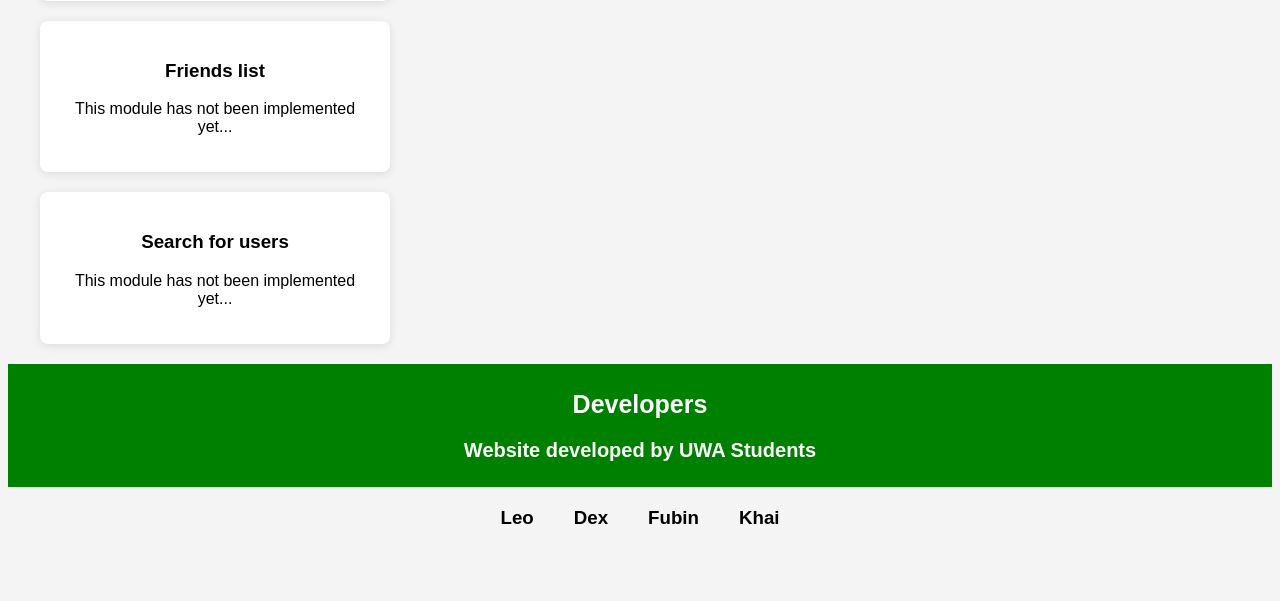
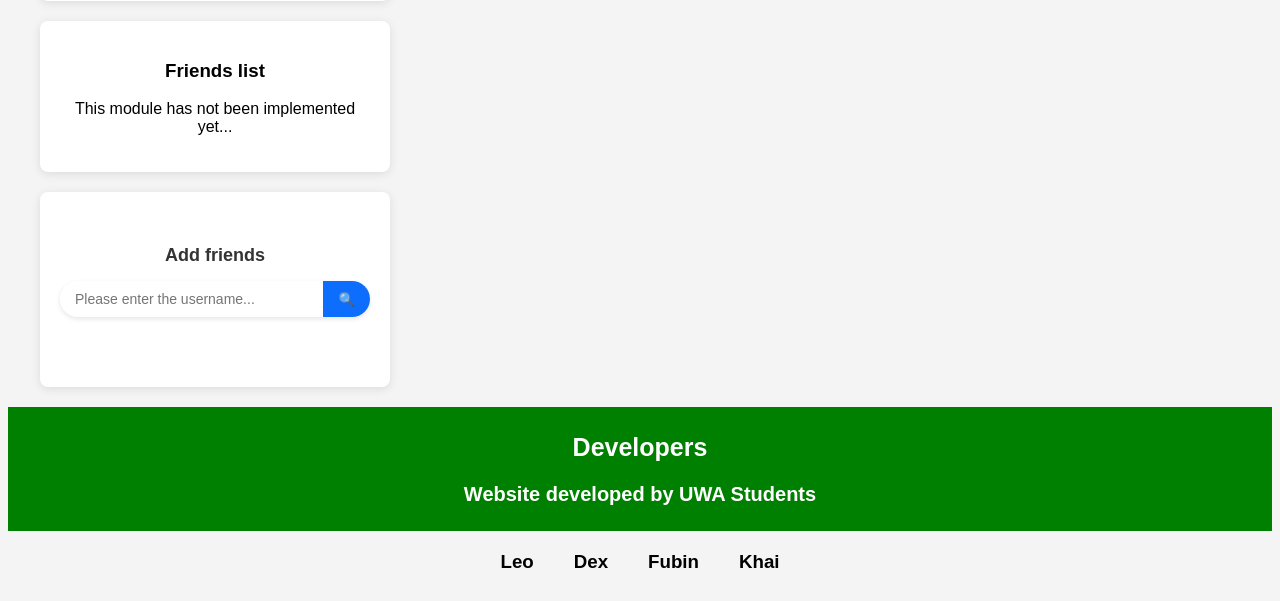
Before and after one commit to leo-mcgill/Group93, a Flask app: page /profile in a window 1280 px wide. Shown: the part 559-1160 px from the top of the page. Before the commit the page ends 1083 px from the top, so only its background shows below. Run offline with Flask 3, Linux system fonts and the light colour scheme; the visitor is signed in with stand-in values (Sample User, id 1); data comes from the database, SQL or seed files in the repository.

Commit message:
Implemented the “add friends” module. Added the corresponding route in routes.py. Refactored the /add_friend endpoint in routes.py for clearer logic. Made minor tweaks to profile.html

```diff
--- a/app/routes.py
+++ b/app/routes.py
@@ -266,23 +266,35 @@ def search_users():
 @application.route('/add_friend', methods=['POST'])
 @login_required
 def add_friend():
-    data = request.get_json()
-    friend_username = data.get('username')
+    try:
+        data = request.get_json()
+        friend_username = data.get('username')
 
-    # Check if the user exists in the database
-    friend = User.query.filter_by(username=friend_username).first()
+        if not friend_username:
+            return jsonify({"error": "Username cannot be empty"}), 400
 
-    if current_user:
-        if current_user.id != friend.id and not friend.is_friends_with(current_user):
-            # Add the current user to the friend's friend list
-            friend.friends.append(current_user)
-            db.session.commit()
-            return jsonify({"message": f"You were added as a friend to {friend.username}!"}), 200
-        else:
-            flash('Error, incorrect friend', 'warning')
-            return jsonify({"error": "Cannot add yourself or already in their friend list!"}), 400
-    else:
-        return jsonify({"error": "User not found!"}), 404
+        # Check if the user exists in the database
+        friend = User.query.filter_by(username=friend_username).first()
+
+        if not friend:
+            return jsonify({"error": "User not found"}), 404
+
+        # Cannot add yourself as a friend
+        if current_user.id == friend.id:
+            return jsonify({"error": "Cannot add yourself as a friend"}), 400
+
+        # Check if already friends
+        if friend.is_friends_with(current_user):
+            return jsonify({"error": "Already in their friend list"}), 400
+
+        # Add the current user to the friend's friend list
+        friend.friends.append(current_user)
+        db.session.commit()
+
+        return jsonify({"message": f"You were added as a friend to {friend.username}!"}), 200
+    except Exception as e:
+        db.session.rollback()  # Roll back the database transaction in case of an exception.
+        return jsonify({"error": f"An error occurred: {str(e)}"}), 500
 
 @application.route('/visualiseMovies')
 @login_required
@@ -425,7 +437,8 @@ def visualiseMoviesSharedSuggested():
 @application.route("/profile")
 @login_required
 def profile():
-    return render_template("profile.html")
+    friends = current_user.friends
+    return render_template("profile.html",friends=friends)
 
 @application.route('/update_avatar_color', methods=['POST'])
 @login_required
@@ -464,4 +477,36 @@ def update_bio():
         return jsonify({'success': True}), 200
     except Exception as e:
         return jsonify({'success': False, 'error': str(e)}), 500
+
+# User search route
+@application.route('/search_user')
+@login_required
+def search_user():
+    username = request.args.get('username', '').strip()
+
+    if not username:
+        return jsonify({'error': 'Please enter username'}), 400
+
+    # Can't search for yourself
+    if username == current_user.username:
+        return jsonify({'error': 'Can\'t add yourself as a friend'}), 400
+
+    # Query the user
+    user = User.query.filter_by(username=username).first()
+
+    if not user:
+        return jsonify({'error': 'The user does not exist'}), 404
+
+    # Check if you are already a friend
+    is_friend = current_user.is_friends_with(user)
+
+    # Return to user information
+    return jsonify({
+        'user': {
+            'username': user.username,
+            'avatar_color': user.avatar_color
+        },
+        'is_friend': is_friend
+    })
+
 ### The above code is a profile ###
--- a/app/templates/profile.html
+++ b/app/templates/profile.html
@@ -1,6 +1,6 @@
 {% extends "base.html" %}
 
-{% block title %}个人资料 - {{ current_user.username }}{% endblock %}
+{% block title %}Personal Profile - {{ current_user.username }}{% endblock %}
 
 {% block content %}
 <div class="profile-container">
--- a/app/templates/profile/_user_search.html
+++ b/app/templates/profile/_user_search.html
@@ -0,0 +1,305 @@
+<div class="user-search-wrapper">
+    <h3 class="search-title">Add friends</h3>
+
+    <!-- Search input box -->
+    <div class="search-input-container">
+        <input type="text" id="user-search-input" class="user-search-input" placeholder="Please enter the username..." autocomplete="off">
+        <button id="search-button" class="search-button">
+            <i class="search-icon">&#128269;</i>
+        </button>
+    </div>
+
+    <!-- Search result container -->
+    <div id="search-results-container" class="search-results-container">
+        <!-- Search results will be loaded here dynamically -->
+        <div id="search-message" class="search-message"></div>
+        <div id="search-results" class="search-results"></div>
+    </div>
+</div>
+
+<style>
+    .user-search-wrapper {
+        padding: 15px 0;
+    }
+
+    .search-title {
+        font-size: 18px;
+        margin-bottom: 15px;
+        color: #333;
+        text-align: center;
+    }
+
+    .search-input-container {
+        display: flex;
+        margin-bottom: 15px;
+        box-shadow: 0 2px 5px rgba(0, 0, 0, 0.1);
+        border-radius: 20px;
+        overflow: hidden;
+        transition: all 0.3s ease;
+    }
+
+    .search-input-container:focus-within {
+        box-shadow: 0 4px 10px rgba(0, 0, 0, 0.15);
+    }
+
+    .user-search-input {
+        flex: 1;
+        padding: 10px 15px;
+        border: none;
+        outline: none;
+        font-size: 14px;
+        border-radius: 20px 0 0 20px;
+    }
+
+    .search-button {
+        background-color: #0d6efd;
+        color: white;
+        border: none;
+        padding: 10px 15px;
+        cursor: pointer;
+        transition: background-color 0.3s;
+        display: flex;
+        align-items: center;
+        justify-content: center;
+    }
+
+    .search-button:hover {
+        background-color: #0b5ed7;
+    }
+
+    .search-icon {
+        font-style: normal;
+    }
+
+    .search-results-container {
+        margin-top: 10px;
+    }
+
+    .search-message {
+        color: #6c757d;
+        font-size: 14px;
+        text-align: center;
+        padding: 10px;
+    }
+
+    .search-results {
+        max-height: 300px;
+        overflow-y: auto;
+    }
+
+    .user-result-item {
+        display: flex;
+        align-items: center;
+        justify-content: space-between;
+        padding: 12px;
+        border-radius: 8px;
+        margin-bottom: 8px;
+        background-color: #f8f9fa;
+        transition: transform 0.2s, box-shadow 0.2s;
+        animation: fadeIn 0.3s ease-in-out;
+    }
+
+    .user-result-item:hover {
+        transform: translateY(-2px);
+        box-shadow: 0 4px 8px rgba(0, 0, 0, 0.1);
+    }
+
+    .user-result-info {
+        display: flex;
+        align-items: center;
+    }
+
+    .user-result-avatar {
+        width: 40px;
+        height: 40px;
+        border-radius: 50%;
+        display: flex;
+        justify-content: center;
+        align-items: center;
+        margin-right: 10px;
+        font-weight: bold;
+        color: white;
+    }
+
+    .user-result-name {
+        font-weight: 600;
+    }
+
+    .add-friend-btn {
+        background-color: #0d6efd;
+        color: white;
+        border: none;
+        border-radius: 4px;
+        padding: 6px 12px;
+        cursor: pointer;
+        transition: all 0.3s;
+    }
+
+    .add-friend-btn:hover {
+        background-color: #0b5ed7;
+    }
+
+    .add-friend-btn.added {
+        background-color: #28a745;
+    }
+
+    /* Animation effect */
+    @keyframes fadeIn {
+        from {
+            opacity: 0;
+            transform: translateY(10px);
+        }
+
+        to {
+            opacity: 1;
+            transform: translateY(0);
+        }
+    }
+
+    .pulse {
+        animation: pulse 1.5s infinite;
+    }
+
+    @keyframes pulse {
+        0% {
+            transform: scale(1);
+        }
+
+        50% {
+            transform: scale(1.05);
+        }
+
+        100% {
+            transform: scale(1);
+        }
+    }
+</style>
+
+<script>
+    document.addEventListener('DOMContentLoaded', function () {
+        const searchInput = document.getElementById('user-search-input');
+        const searchButton = document.getElementById('search-button');
+        const searchMessage = document.getElementById('search-message');
+        const searchResults = document.getElementById('search-results');
+
+        // Search for user functions
+        function searchUser() {
+            const username = searchInput.value.trim();
+
+            // Clear previous search results
+            searchResults.innerHTML = '';
+
+            if (!username) {
+                searchMessage.textContent = 'Please enter username';
+                return;
+            }
+
+            // Display loading
+            searchMessage.textContent = 'Searching...';
+
+            // Send API request
+            fetch(`/search_user?username=${encodeURIComponent(username)}`)
+                .then(response => response.json())
+                .then(data => {
+                    searchMessage.textContent = '';
+
+                    if (data.error) {
+                        searchMessage.textContent = data.error;
+                        return;
+                    }
+
+                    if (data.user) {
+                        const user = data.user;
+                        const isFriend = data.is_friend;
+
+                        // Create user result elements
+                        const userElement = document.createElement('div');
+                        userElement.className = 'user-result-item';
+
+                        // Username initial letter (for avatar)
+                        const initial = user.username.charAt(0).toUpperCase();
+
+                        userElement.innerHTML = `
+                        <div class="user-result-info">
+                            <div class="user-result-avatar" style="background-color: ${user.avatar_color || '#6495ED'}">
+                                ${initial}
+                            </div>
+                            <span class="user-result-name">${user.username}</span>
+                        </div>
+                        <button class="add-friend-btn ${isFriend ? 'added' : ''}"
+                                data-username="${user.username}"
+                                ${isFriend ? 'disabled' : ''}>
+                            ${isFriend ? 'Added successfully' : 'Add friends'}
+                        </button>
+                    `;
+
+                        searchResults.appendChild(userElement);
+
+                        // Add button click event
+                        const addButton = userElement.querySelector('.add-friend-btn');
+                        if (!isFriend) {
+                            addButton.addEventListener('click', function () {
+                                addFriend(user.username, addButton);
+                            });
+                        }
+                    } else {
+                        searchMessage.textContent = 'This user was not found';
+                    }
+                })
+                .catch(error => {
+                    searchMessage.textContent = 'Search failed, please try again later';
+                    console.error('Search error:', error);
+                });
+        }
+
+        // Add friend function
+        function addFriend(username, button) {
+            button.textContent = 'Adding...';
+            button.disabled = true;
+
+            fetch('/add_friend', {
+                method: 'POST',
+                headers: {
+                    'Content-Type': 'application/json',
+                },
+                body: JSON.stringify({ username: username })
+            })
+                .then(response => response.json())
+                .then(data => {
+                    if (data.message) {  // Successful response contains message fields
+                        button.textContent = 'Added successfully';
+                        button.classList.add('added');
+                        // Add impulse animation effect
+                        button.classList.add('pulse');
+                        setTimeout(() => {
+                            button.classList.remove('pulse');
+                        }, 2000);
+                    } else if (data.error) {  // The error response contains an error field
+                        button.textContent = data.error;
+                        button.disabled = false;
+                        setTimeout(() => {
+                            button.textContent = 'Add friend';
+                        }, 2000);
+                    }
+                })
+                .catch(error => {
+                    button.textContent = 'Add friend failed';
+                    button.disabled = false;
+                    setTimeout(() => {
+                        button.textContent = 'Add friend';
+                    }, 2000);
+                    console.error('Add friend error:', error);
+                });
+        }
+
+        // Add search button click event
+        searchButton.addEventListener('click', searchUser);
+
+        // Add input box input event
+        searchInput.addEventListener('keypress', function (e) {
+            if (e.key === 'Enter') {
+                searchUser();
+            }
+        });
+    });
+</script>
```
